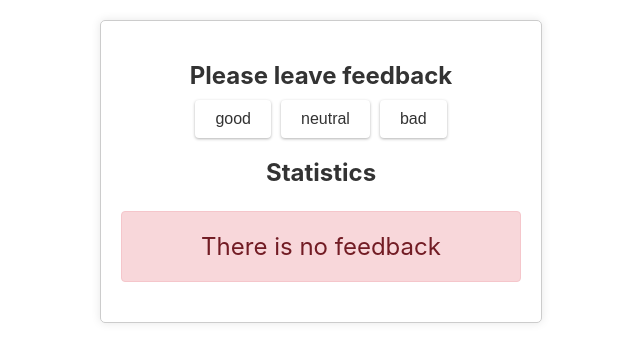
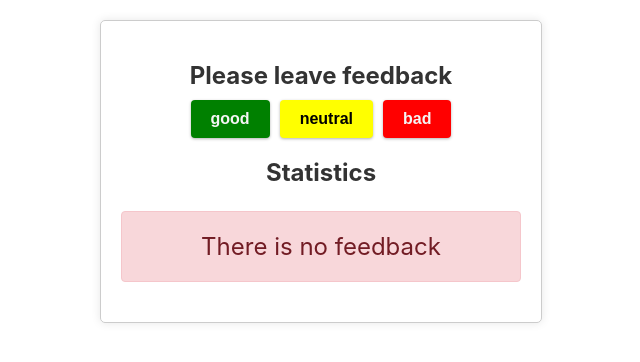
Before and after one commit to Totalinfonet/goit-react-hw-04-feedback, a React (Create React App) app: page / in a window 1280 px wide. Shown: the top 362 px of the page, without its empty margins (319-959 px from the left). Built offline with nearby package versions, Linux system fonts and the light colour scheme.

Commit message:
Minor fixes

```diff
--- a/src/components/FeedbackOptions/FeedbackOptions.jsx
+++ b/src/components/FeedbackOptions/FeedbackOptions.jsx
@@ -5,7 +5,11 @@ export const FeedbackOptions = ({ options, onLeaveFeedback }) => {
   return (
     <OptionsContainer>
       {options.map(option => (
-        <OptionButton key={option} onClick={() => onLeaveFeedback(option)}>
+        <OptionButton
+          key={option}
+          onClick={() => onLeaveFeedback(option)}
+          color={option.toLowerCase()}
+        >
           {option}
         </OptionButton>
       ))}
--- a/src/components/FeedbackOptions/FeedbackOptions.styled.js
+++ b/src/components/FeedbackOptions/FeedbackOptions.styled.js
@@ -16,14 +16,36 @@ export const OptionButton = styled.button`
   background-color: #fff;
   box-shadow: 0 1px 3px rgba(0, 0, 0, 0.3);
   font-size: 16px;
-  color: #333;
+  color: whitesmoke;
+  font-weight: bold;
   cursor: pointer;
 
-  &:hover {
-    background-color: #f1f1f1;
+  ${props =>
+    props.color === 'good' &&
+    `
+    background-color: green;
+  `}
+
+  ${props =>
+    props.color === 'neutral' &&
+    `
+    background-color: yellow;
+    color: black;
+  `}
+
+  ${props =>
+    props.color === 'bad' &&
+    `
+    background-color: red;
+  `}
+
+&:hover {
+    opacity: 0.8;
+    font-style: italic;
   }
 
   &:active {
-    box-shadow: inset 0 1px 3px rgba(0, 0, 0, 0.3);
+    transform: scale(0.95);
+    box-shadow: 0 2px 5px rgba(0, 0, 0, 0.2);
   }
 `;
```
